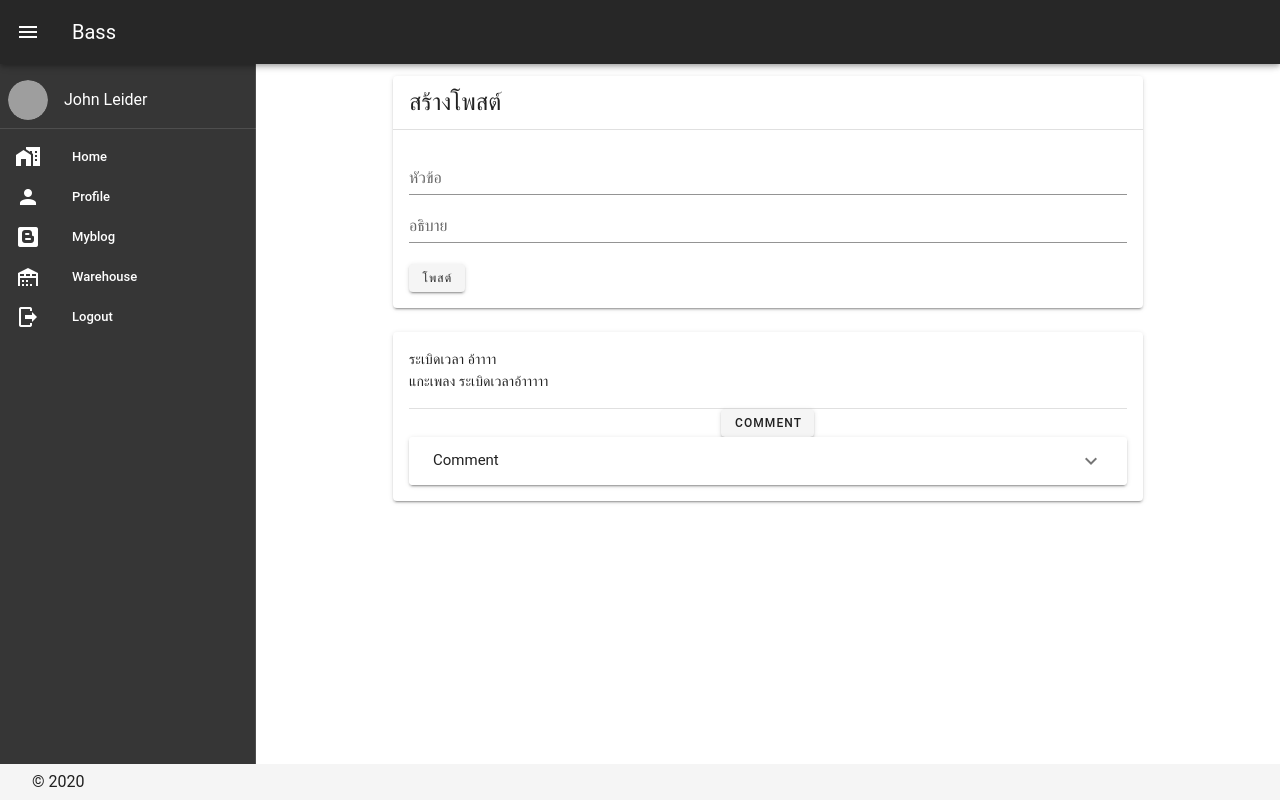
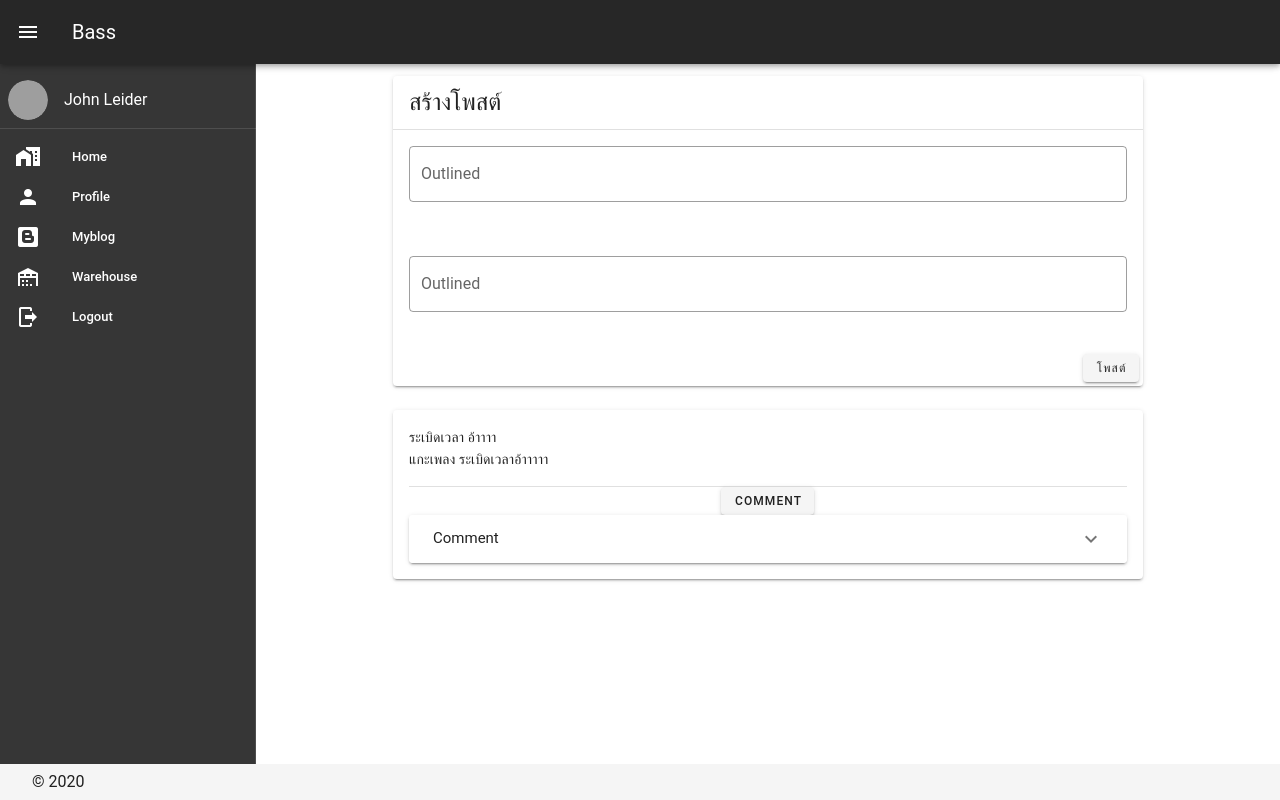
Before and after one commit to pedobearbn21/BassFrontEnd, a Vue app in the folder bass/: page / in a window 1280 px wide. Built offline with nearby package versions, Linux system fonts and the light colour scheme; no server answers; grey boxes are pictures that could not be loaded; a small style sheet from the web is missing.

Commit message:
[Edit] Card Port

```diff
--- a/bass/src/views/Home.vue
+++ b/bass/src/views/Home.vue
@@ -9,13 +9,24 @@
       </v-list-item>
       <v-divider></v-divider>
       <v-card-text>
-        <div>
-          <v-text-field label="หัวข้อ" :rules="rules" hide-details="auto"></v-text-field>
-          <v-text-field label="อธิบาย"></v-text-field>
-        </div>
-        <div>
+        <v-row>
+          <v-col cols="12" >
+            <v-text-field
+              label="Outlined"
+              outlined
+            ></v-text-field>
+          </v-col>
+
+          <v-col cols="12">
+            <v-text-field
+              label="Outlined"
+              outlined
+            ></v-text-field>
+          </v-col>
+        </v-row>
+        <v-row justify="end">
           <v-btn small>โพสต์</v-btn>
-        </div>
+        </v-row>
       </v-card-text>
     </v-card>
     <br>
--- a/bass/src/views/Login.vue
+++ b/bass/src/views/Login.vue
@@ -1,7 +1,8 @@
 <template>
   <div>
-      <v-container>
-      <v-row>
+    <v-container>
+      <v-row
+        justify="center">
         <v-col
           cols="12"
           md="4"
@@ -11,7 +12,10 @@
             label="Username"
           ></v-text-field>
         </v-col>
+      </v-row>
 
+      <v-row
+        justify="center">
         <v-col
           cols="12"
           md="4"
@@ -21,23 +25,14 @@
             label="Password"
           ></v-text-field>
         </v-col>
-
-        <v-col
-          cols="12"
-          md="4"
-        >
-          <v-text-field
-            v-model="user.email"
-            label="E-mail"
-          ></v-text-field>
-        </v-col>
-        <v-col
-            cols='12'
-        >
-        <v-button @click="login">Login</v-button>
-        <v-button @click="logout">Logout</v-button>
-        </v-col>
       </v-row>
+      <v-col
+          cols='12'
+      >
+      <v-row justify="center">
+      <v-button @click="login">Login</v-button>
+      </v-row>
+      </v-col>
     </v-container>
   </div>
 </template>
```
